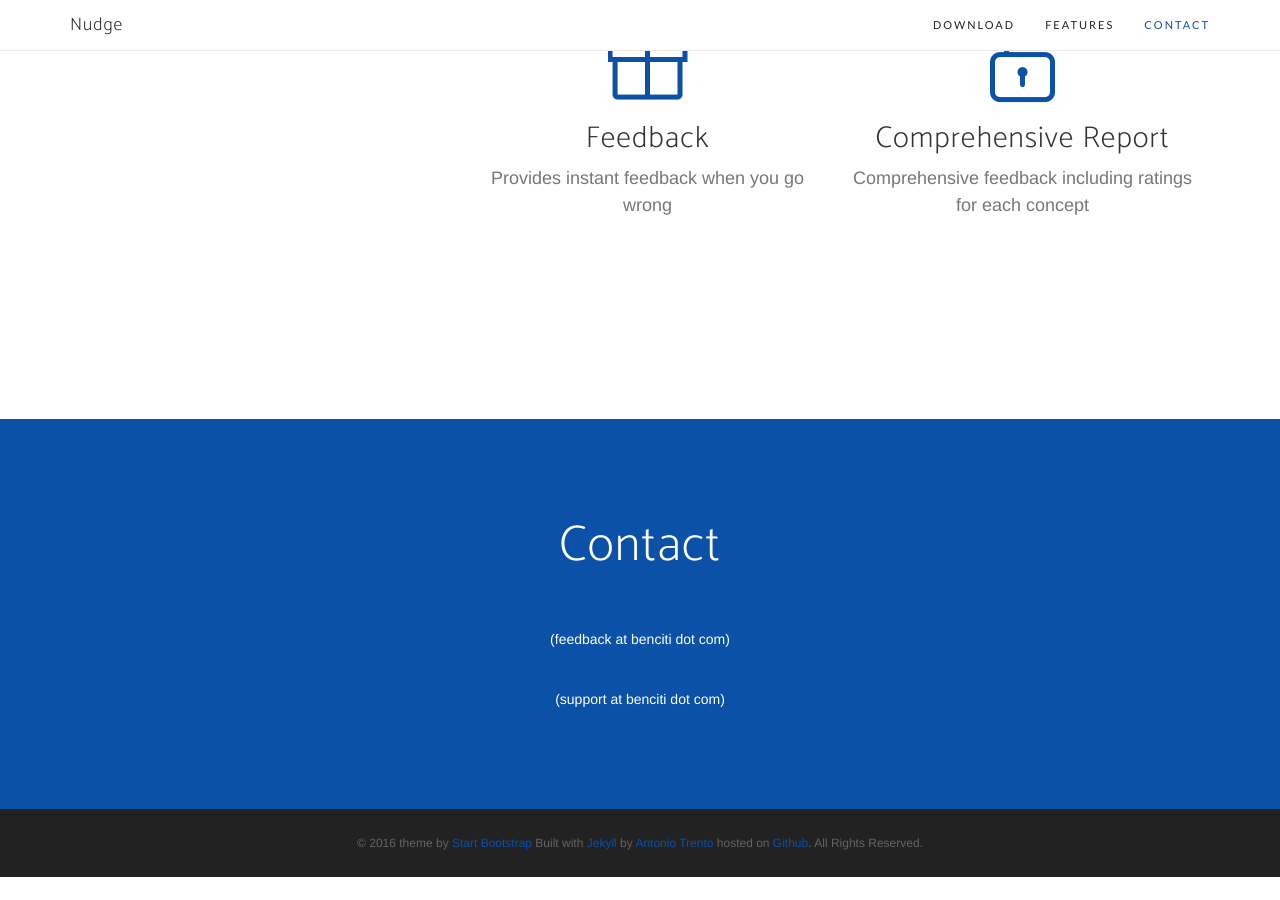
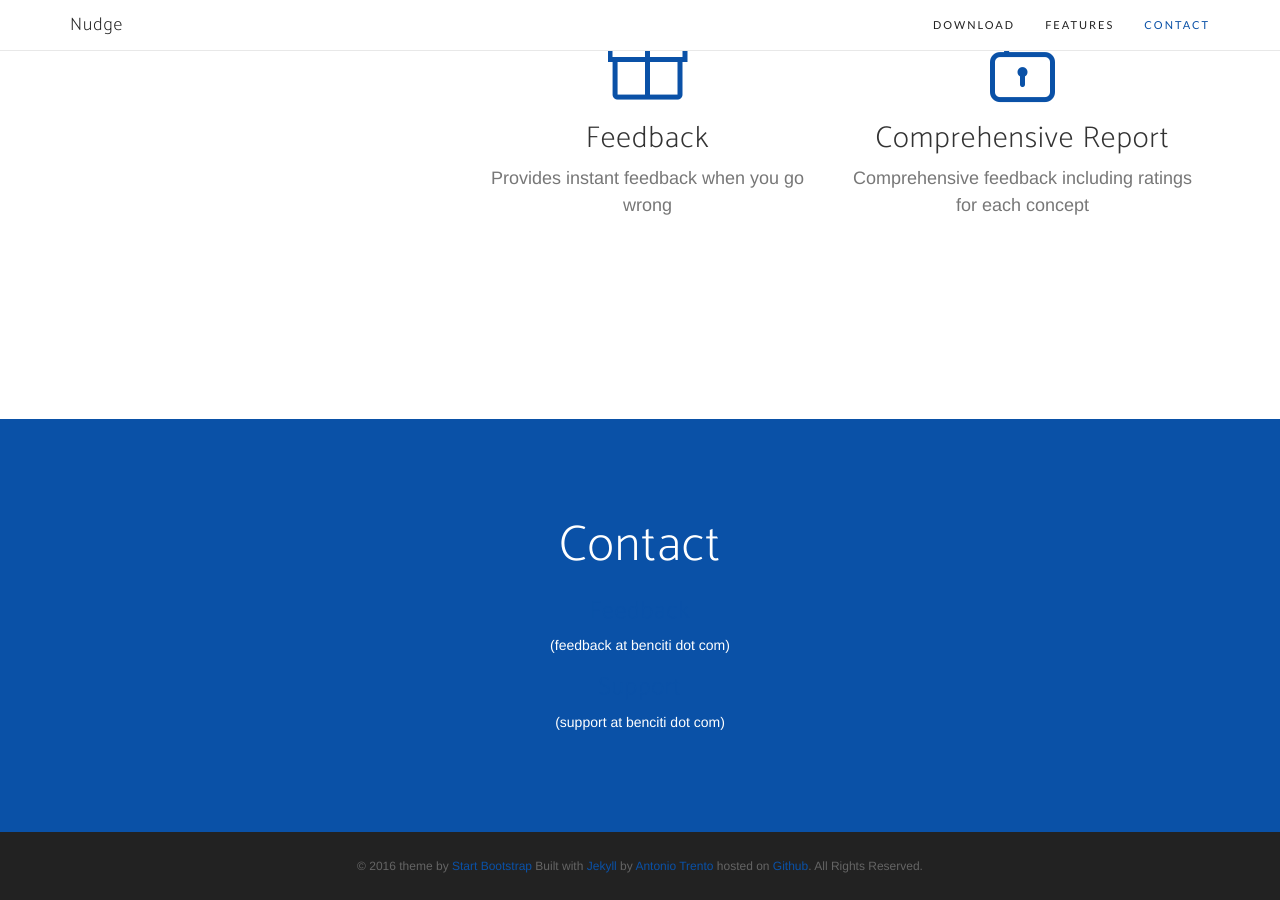
Before and after one commit to nudgealgebra/nudgealgebra.github.io, a Jekyll site: the page built from index.html, in a window 1280 px wide and 900 px high, scrolled down 2212 px. Built offline with Jekyll 4.4.1, drawn with Linux system fonts in a browser that asks for light colours; nearby versions of some CDN libraries; some web fonts are replaced; the list of posts is cut into pages by our own code; before the commit the page ends 3089 px from its top, so only the background shows below that.

```diff
--- a/_includes/contact.html
+++ b/_includes/contact.html
@@ -2,8 +2,8 @@
 <section id="contact" class="contact bg-primary">
     <div class="container">
 	<h2>Contact</h2>
-		<h4><a href= "mailto:feedback@benciti.com">Feedback</a></h4> (feedback at benciti dot com)<br>
-		<h4><a href= "mailto:support@benciti.com">Support</a></h4> (support at benciti dot com)
+		<h3><a href= "mailto:feedback@benciti.com">Feedback</a></h3> (feedback at benciti dot com)<br>
+		<h3><a href= "mailto:support@benciti.com">Support</a></h3> (support at benciti dot com)
         <!--h2>We <i class="fa fa-heart"></i> new friends!</h2>
         <ul class="list-inline list-social">
             {% for network in site.social %}
```
